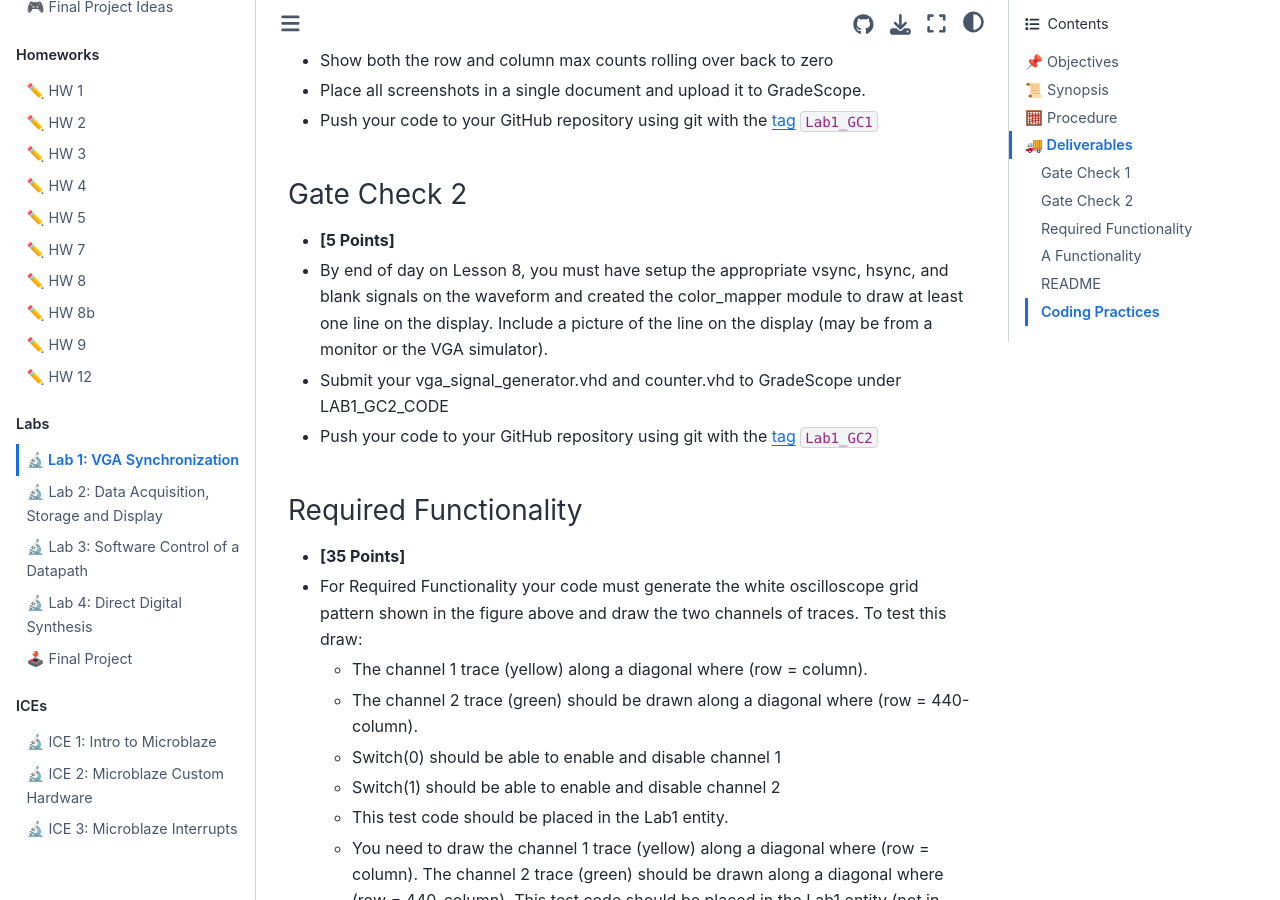
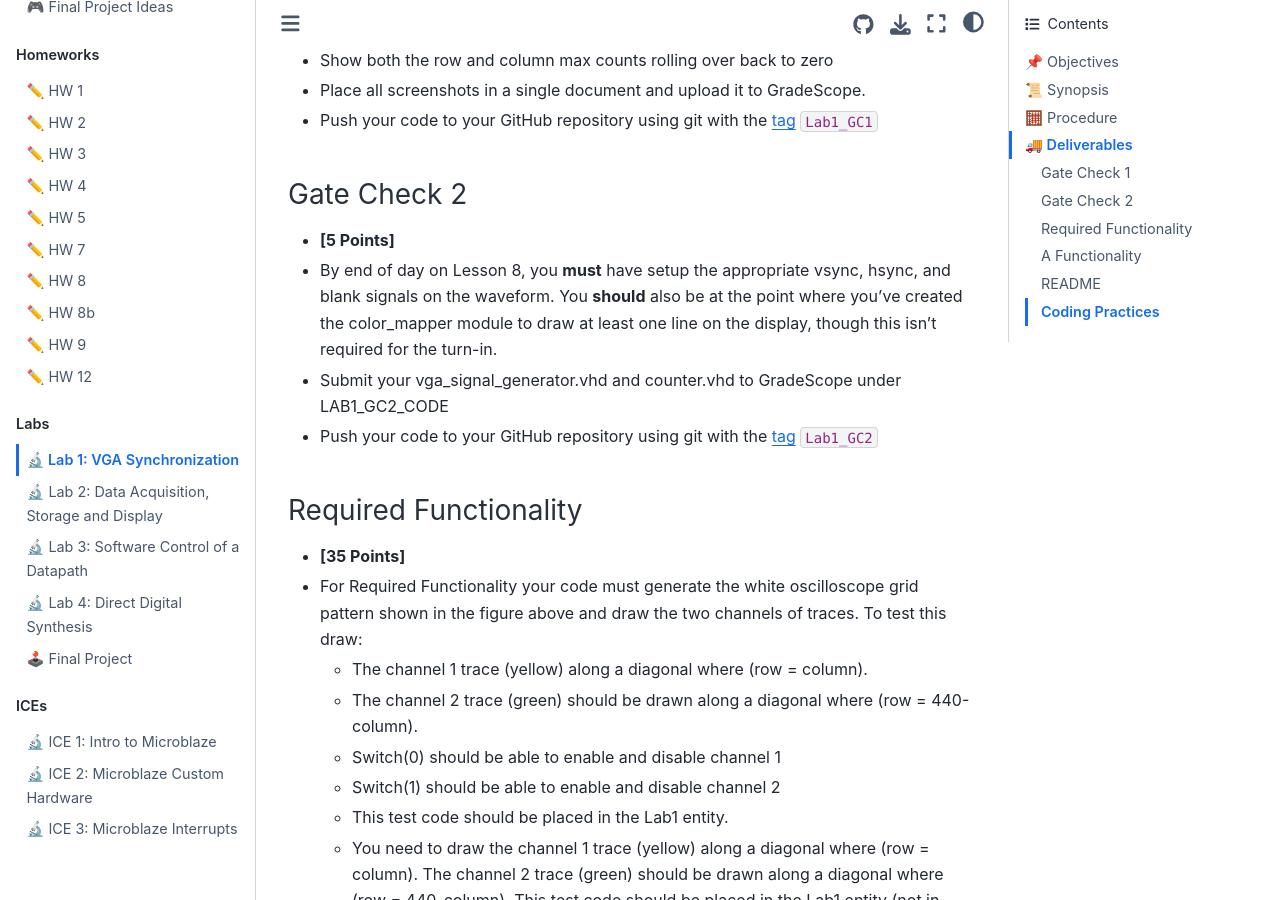
Before and after one commit to USAFA-ECE/ece383, a Jupyter Book: the page built from book/Assignments/lab1.md, in a window 1280 px wide and 900 px high, scrolled down 8360 px. Built offline with Jupyter Book 1.0.4 settings and Sphinx 7.4.7 and the Sphinx Book theme 1.1.4, drawn with Linux system fonts in a browser that asks for light colours; pages that are not in the unit, such as notebooks, are missing from menus.

Commit message:
Update lab1.md

```diff
--- a/book/Assignments/lab1.md
+++ b/book/Assignments/lab1.md
@@ -158,7 +158,7 @@ Your Digilent board will have a lot of connections required to make this lab wor
 
 ### Gate Check 2
 - **[5 Points]**
-- By end of day on Lesson 8, you must have setup the appropriate vsync, hsync, and blank signals on the waveform and created the color_mapper module to draw at least one line on the display. Include a picture of the line on the display (may be from a monitor or the VGA simulator).
+- By end of day on Lesson 8, you **must** have setup the appropriate vsync, hsync, and blank signals on the waveform.  You **should** also be at the point where you've created the color_mapper module to draw at least one line on the display, though this isn't required for the turn-in.
 - Submit your vga_signal_generator.vhd and counter.vhd to GradeScope under LAB1_GC2_CODE
 - Push your code to your GitHub repository using git with the [tag](https://www.atlassian.com/git/tutorials/inspecting-a-repository/git-tag) `Lab1_GC2`
 
```
